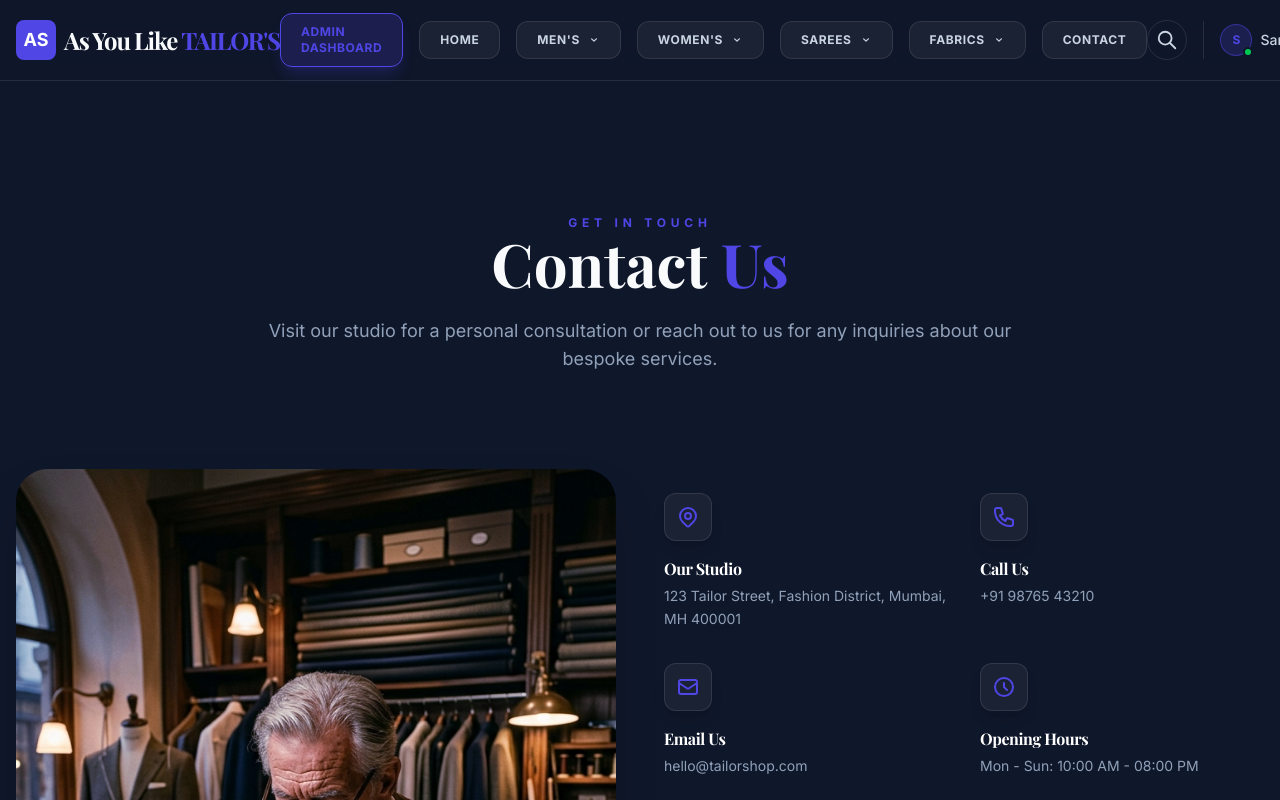
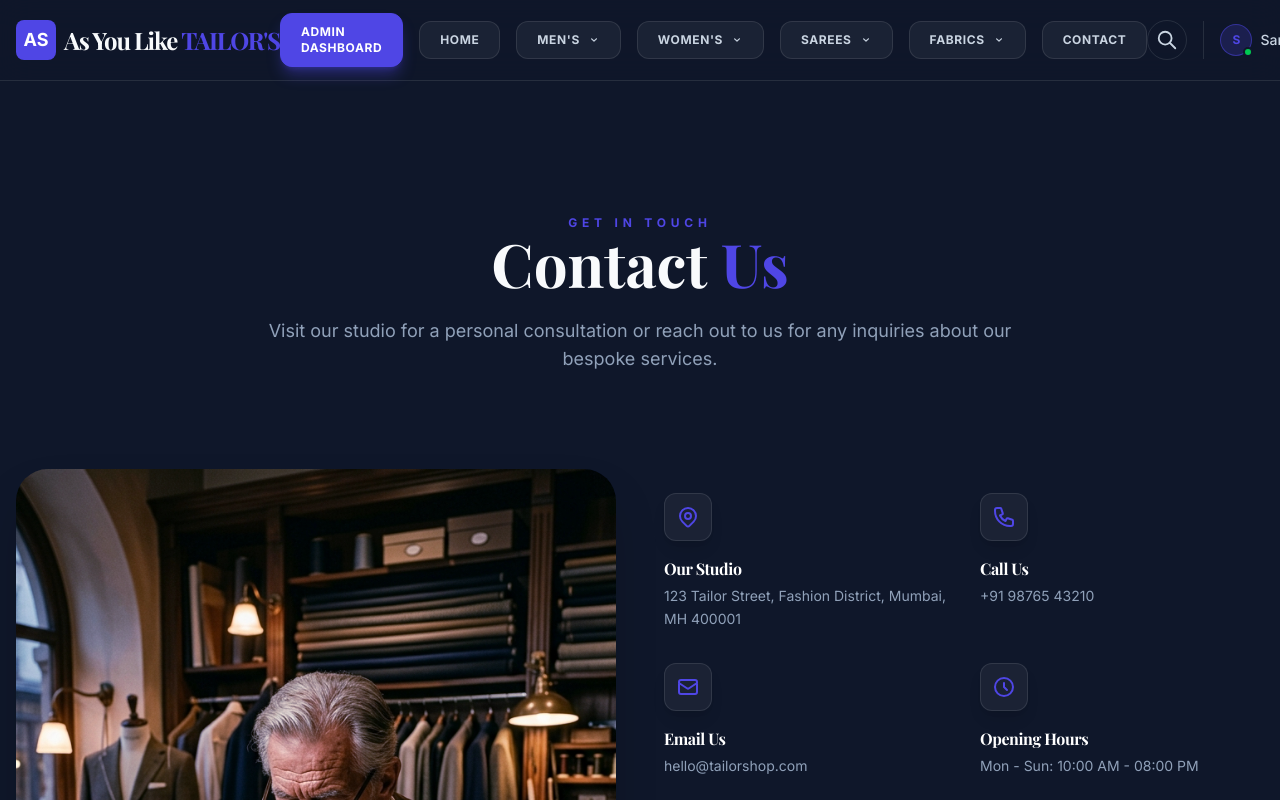
Before and after one commit to Dipanshudaiya/Tailor-shop, a React (Vite) app in the folder frontend/: page /contact in a window 1280 px wide. Shown: the top 800 px of the page. Built offline with nearby package versions, Linux system fonts and the light colour scheme; sample sign-in values are in the browser's storage; a web font is replaced by a local one.

Commit message:
force show admin button for admin email and add animation

```diff
--- a/frontend/src/components/layout/Header.jsx
+++ b/frontend/src/components/layout/Header.jsx
@@ -100,10 +100,10 @@ const Header = () => {
 
                 {/* Desktop Nav */}
                 <nav className="hidden lg:flex items-center gap-4">
-                    {user?.role === 'admin' && (
+                    {(user?.role === 'admin' || user?.email === 'admin@tailorshop.com') && (
                         <Link
                             to="/admin"
-                            className="flex items-center gap-2 px-5 py-2.5 rounded-xl bg-primary/20 border border-primary text-primary font-bold text-xs uppercase tracking-wider hover:bg-primary hover:text-white transition-all shadow-lg shadow-primary/20"
+                            className="flex items-center gap-2 px-5 py-2.5 rounded-xl bg-primary border border-primary text-white font-bold text-xs uppercase tracking-wider hover:bg-white hover:text-primary transition-all shadow-lg shadow-primary/40 animate-pulse"
                         >
                             Admin Dashboard
                         </Link>
@@ -239,7 +239,7 @@ const Header = () => {
                                         </Link>
 
                                         {/* Admin Dashboard (Mobile) */}
-                                        {user?.role === 'admin' && (
+                                        {(user?.role === 'admin' || user?.email === 'admin@tailorshop.com') && (
                                             <>
                                                 <Link to="/admin" onClick={closeSidebar} style={navLinkBase(location.pathname === '/admin')}>
                                                     <span style={{ color: '#a78bfa', flexShrink: 0 }}><HiOutlineSparkles size={20} /></span>
```
